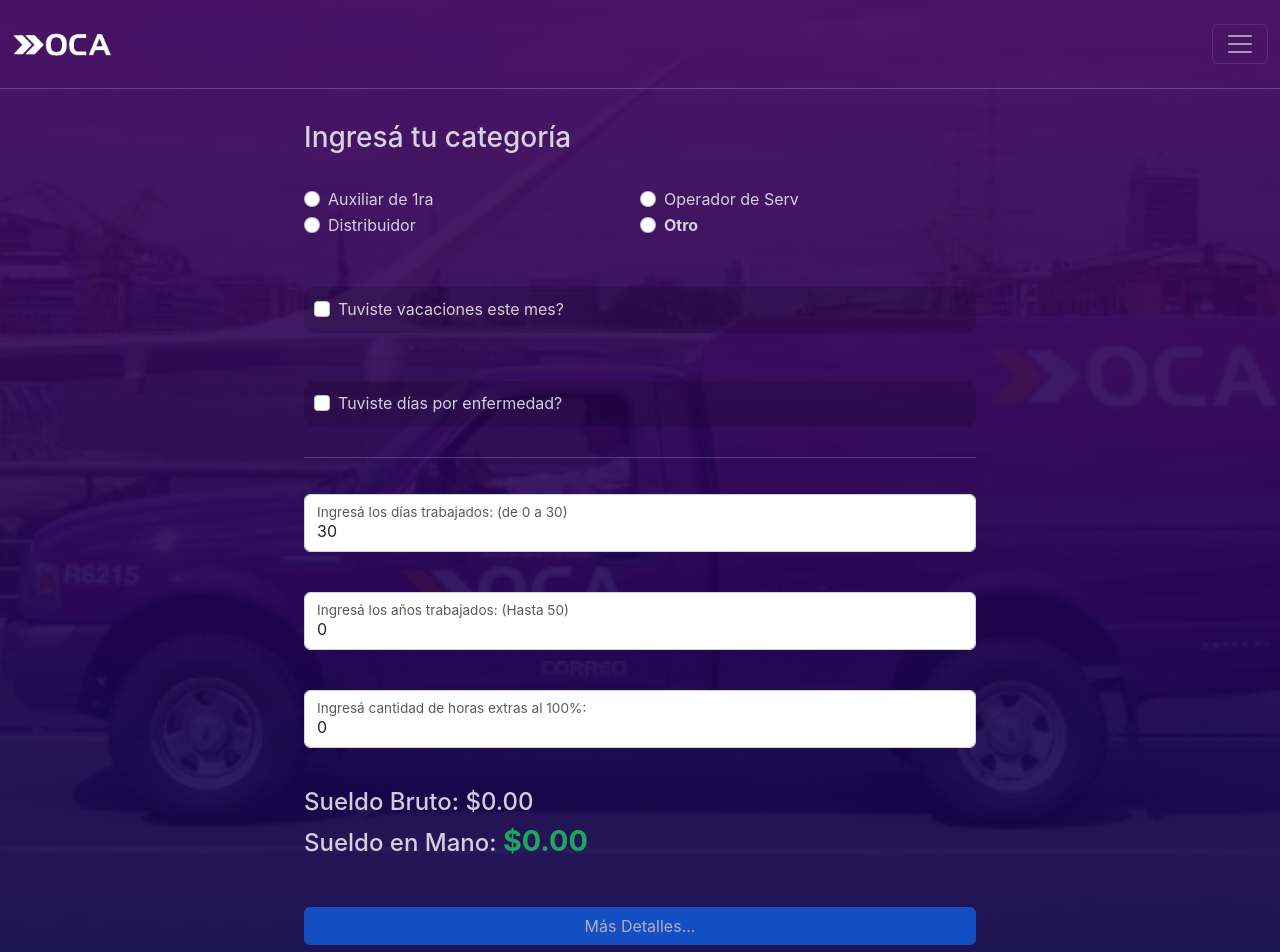
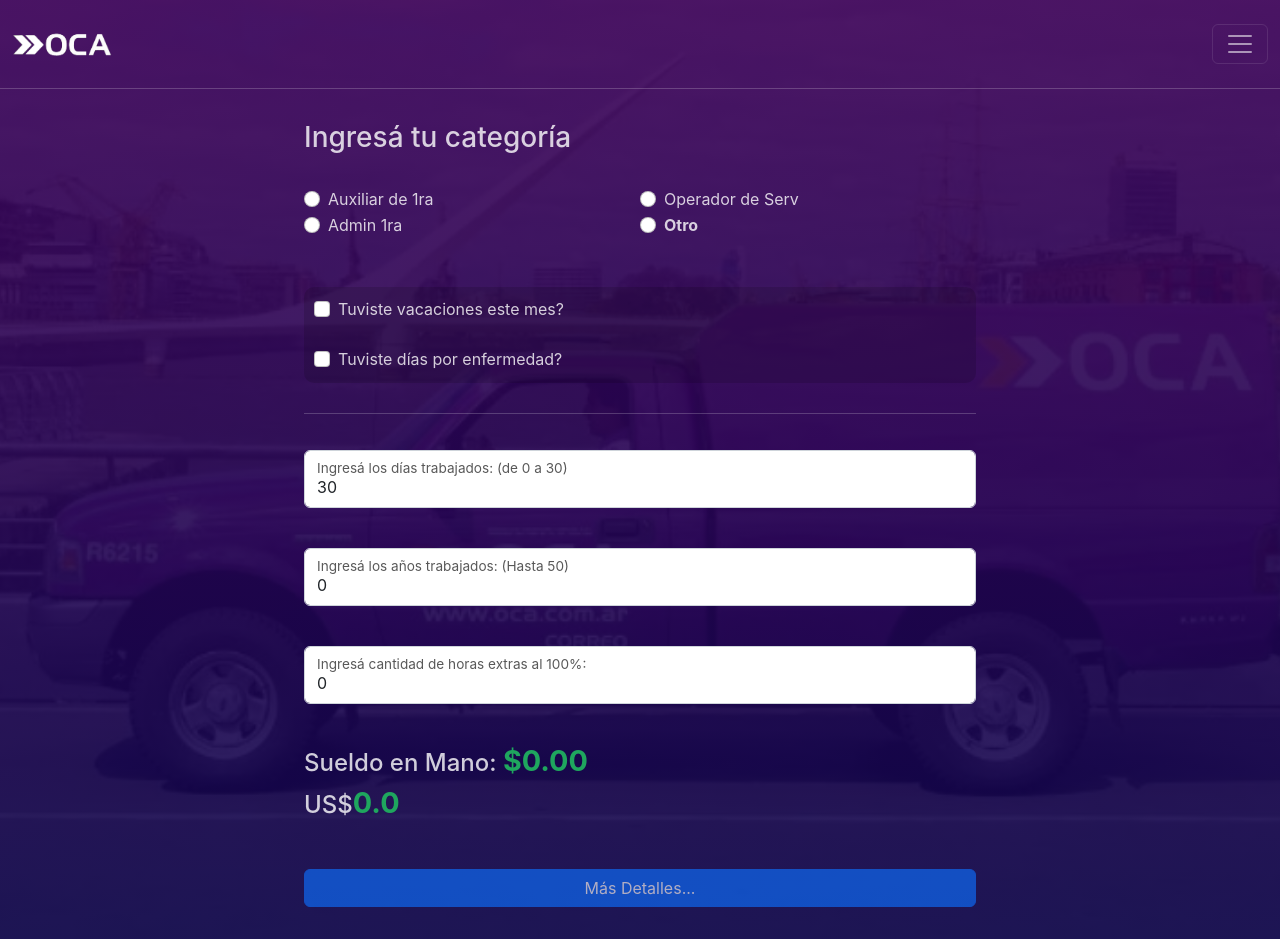
Before and after one commit to Fernskt/Oca-React-App, a React (Create React App) app: page / in a window 1280 px wide. Shown: the top 952 px of the page. Built offline with nearby package versions, Linux system fonts and the light colour scheme.

Commit message:
Actualizando a escala de mayo2023

```diff
--- a/src/components/Calcu.js
+++ b/src/components/Calcu.js
@@ -37,6 +37,7 @@ export default function Calcu({opcion, vaca, enf}) {
   const totalBruto = antiguedad + hora100dia + especialidad + vacaciones + parseFloat(opcion);
   const deducciones = totalBruto * 0.215;
   const totalNeto = (viaticoPorMes + comidaPorMes + totalBruto) - deducciones;
+  const dolar = totalNeto / 484;
 
   return (
     <>
@@ -98,8 +99,10 @@ export default function Calcu({opcion, vaca, enf}) {
       {(dias > 30 || dias < 0 || dias === '')||(anios > 50 || anios < 0 || anios === '') ?
       <h4 className="error">Revisá los campos de arriba</h4> :
       <>
-      <h4>Sueldo Bruto: ${totalBruto.toFixed(2)}</h4>
-      <h4>Sueldo en Mano: <span className="bruto">${totalNeto.toFixed(2)}</span></h4></>}
+
+
+      <h4>Sueldo en Mano: <span className="bruto">${totalNeto.toFixed(2)}</span></h4>
+      <h4>US$<span className="bruto">{dolar.toFixed(1)}</span></h4></>}
 
 
 
--- a/src/components/Categorias.js
+++ b/src/components/Categorias.js
@@ -82,11 +82,11 @@ export default function Categorias() {
             type="radio"
             name="inlineRadioOptions"
             id="inlineRadio3"
-            value={141709.48}
+            value={145609.03}
             onChange={manejarRadio}
           />
           <label class="form-check-label" for="inlineRadio3">
-            Distribuidor
+            Admin 1ra
           </label>
         </div>
         <div class="form-check form-check-inline">
@@ -137,9 +137,7 @@ export default function Categorias() {
 
         </div>
       </div>
-      </div>
-
-      <div className="vacaciones mt-5">
+     <br />
 
       <div class="form-check  color-h1">
 
--- a/src/components/NavBar.js
+++ b/src/components/NavBar.js
@@ -23,12 +23,12 @@ export default function NavBar() {
                   Última Escala Salarial
                 </a>
                 <ul className="dropdown-menu dropdown-menu-dark">
-                  <li><a className="dropdown-item" href="https://www.camioneros-ba.org.ar/images/joomlart/escalas/escala_febrero2023_1.jpg">Febrero 2023 hoja 1</a></li>
-                  <li><a className="dropdown-item" href="https://www.camioneros-ba.org.ar/images/joomlart/escalas/escala_febrero2023_2.jpg">Febrero 2023 hoja 2</a></li>
+                  <li><a className="dropdown-item" href="https://www.camioneros-ba.org.ar/images/joomlart/escalas/escala_mayo2023_1.jpg">Mayo 2023 hoja 1</a></li>
+                  <li><a className="dropdown-item" href="https://www.camioneros-ba.org.ar/images/joomlart/escalas/escala_mayo2023_2.jpg">Mayo 2023 hoja 2</a></li>
                   <li>
                     <hr className="dropdown-divider"/>
                   </li>
-                  <li><a className="dropdown-item" href="https://www.camioneros-ba.org.ar/images/joomlart/escalas/Cart_amplia_feb_210.doc">Cartilla Ampliatoria 02/2023</a></li>
+                  <li><a className="dropdown-item" href="https://www.camioneros-ba.org.ar/images/joomlart/escalas/Cart_amplia_mayo_211.doc">Cartilla Ampliatoria 05/2023</a></li>
                 </ul>
               </li>
             <li className="nav-item">
```
